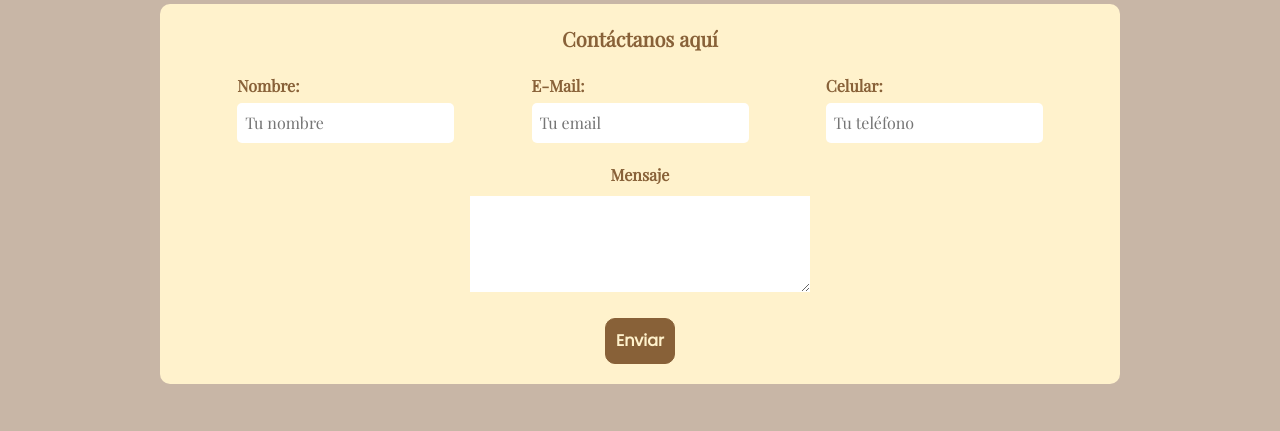
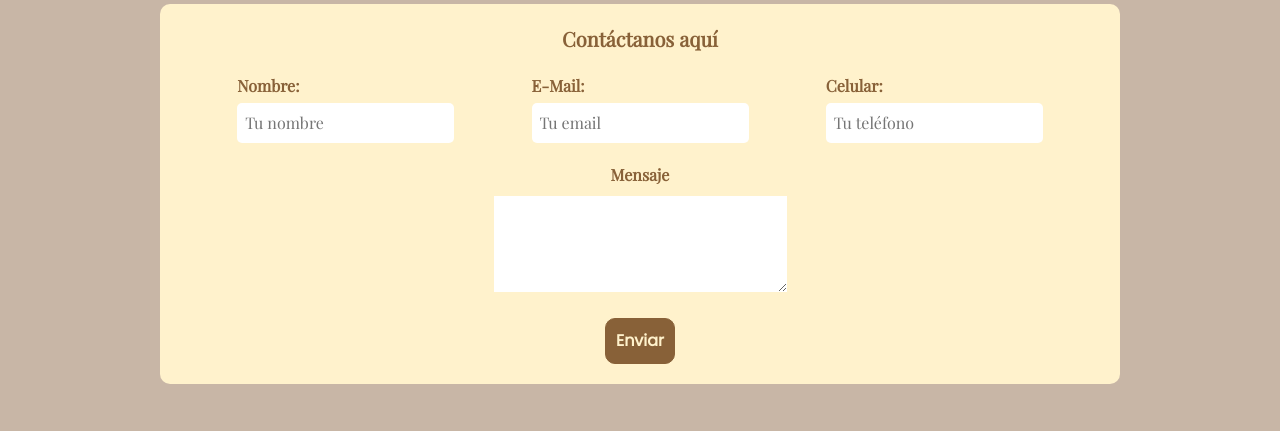
Before and after one commit to Lidbetan/coffeStore-comision39385, a website: page pages/contacto.html in a window 1280 px wide. Shown: the part 701-1132 px from the top of the page. Drawn offline with nearby package versions, Linux system fonts and the light colour scheme.

Commit message:
arreglé un scroll horizontal que provocaba el textarea

```diff
--- a/pages/contacto.html
+++ b/pages/contacto.html
@@ -99,7 +99,7 @@
 
                                 <div class="input mensaje">
                                     <label for="message">Mensaje</label><br>
-                                    <textarea id="message" name="message" rows="4" cols="35"></textarea>
+                                    <textarea id="message" name="message" rows="4" cols="30"></textarea>
                                 </div>
 
                             </div>
```
